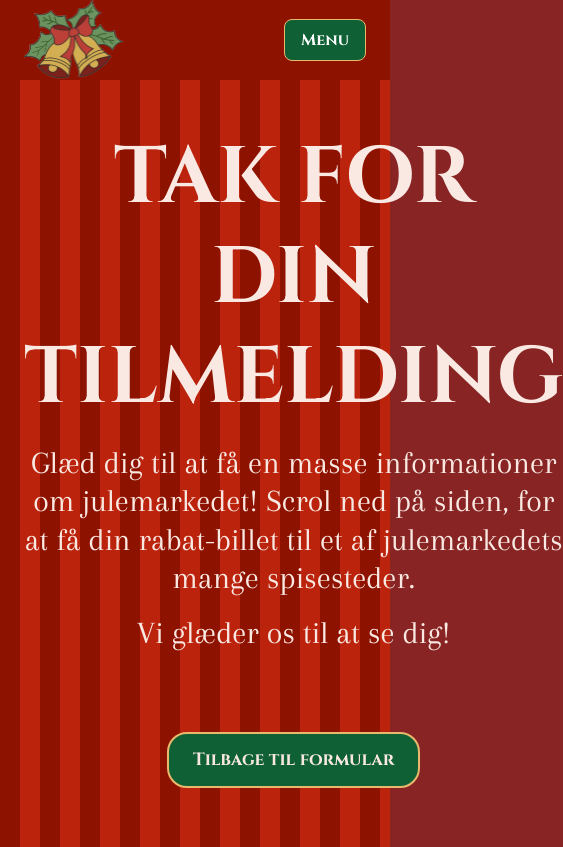
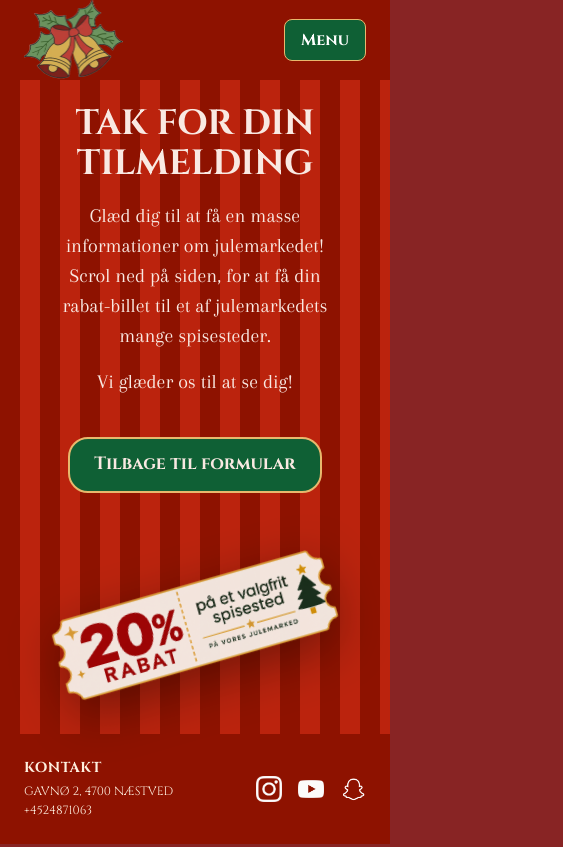
Before and after one commit to karinbacklund/julemarked, a plain HTML site: page opsamling.html in a window 390 px wide. Shown: the top 847 px of the page, 563 px wide, since content can reach past the window. Drawn offline with Linux system fonts and the light colour scheme.

Commit message:
fix footer + mobil opsamling

```diff
--- a/opsamling.html
+++ b/opsamling.html
@@ -53,8 +53,23 @@
 
   <footer class="site-footer">
     <div class="footer-content">
-      <p>Gavnø Julemarked</p>
-      <p>Hjælp</p>
+      <div class="footer-kontakt">
+        <h4>KONTAKT</h4>
+        <p>GAVNØ 2, 4700 NÆSTVED</p>
+        <p>+4524871063</p>
+      </div>
+
+      <div class="footer-socials">
+        <a href="#" aria-label="Instagram">
+          <img src="./imgs/insta.png" alt="Instagram">
+        </a>
+        <a href="#" aria-label="YouTube">
+          <img src="./imgs/youtube.png" alt="YouTube">
+        </a>
+        <a href="#" aria-label="Snapchat">
+          <img src="./imgs/snap.png" alt="Snapchat">
+        </a>
+      </div>
     </div>
   </footer>
   <script src="./script.js"></script>
--- a/style.css
+++ b/style.css
@@ -900,3 +900,50 @@ summary {
   transform-box: view-box;
   transform-origin: 0 0;
 }
+
+/* Mobilanpassning av opsamling.html */
+@media screen and (max-width: 600px) {
+  .opsamling-page {
+    grid-template-columns: minmax(0, 1fr);
+    width: 100%;
+    min-width: 0;
+    gap: 2rem;
+    box-sizing: border-box;
+    padding: 1.5rem 1rem;
+  }
+
+  .opsamling-intro {
+    width: 100%;
+    min-width: 0;
+    max-width: 100%;
+  }
+
+  .opsamling-page h1 {
+    font-size: clamp(2rem, 9vw, 3rem);
+    line-height: 1.15;
+    overflow-wrap: break-word;
+    margin: 0;
+  }
+
+  .opsamling-intro p {
+    font-size: 1.25rem;
+    line-height: 1.5;
+    overflow-wrap: break-word;
+  }
+
+  .opsamling-placeholder {
+    width: 100%;
+    min-width: 0;
+  }
+
+  .rabat-billet {
+    width: 100%;
+    max-width: 350px;
+    height: auto;
+  }
+
+  .opsamling-page .actions {
+    margin-top: 1.5rem;
+    margin-bottom: 1.5rem;
+  }
+}
```
Also changed, not shown: form.html (+17 -2 lines), svg.html (+17 -2 lines).
